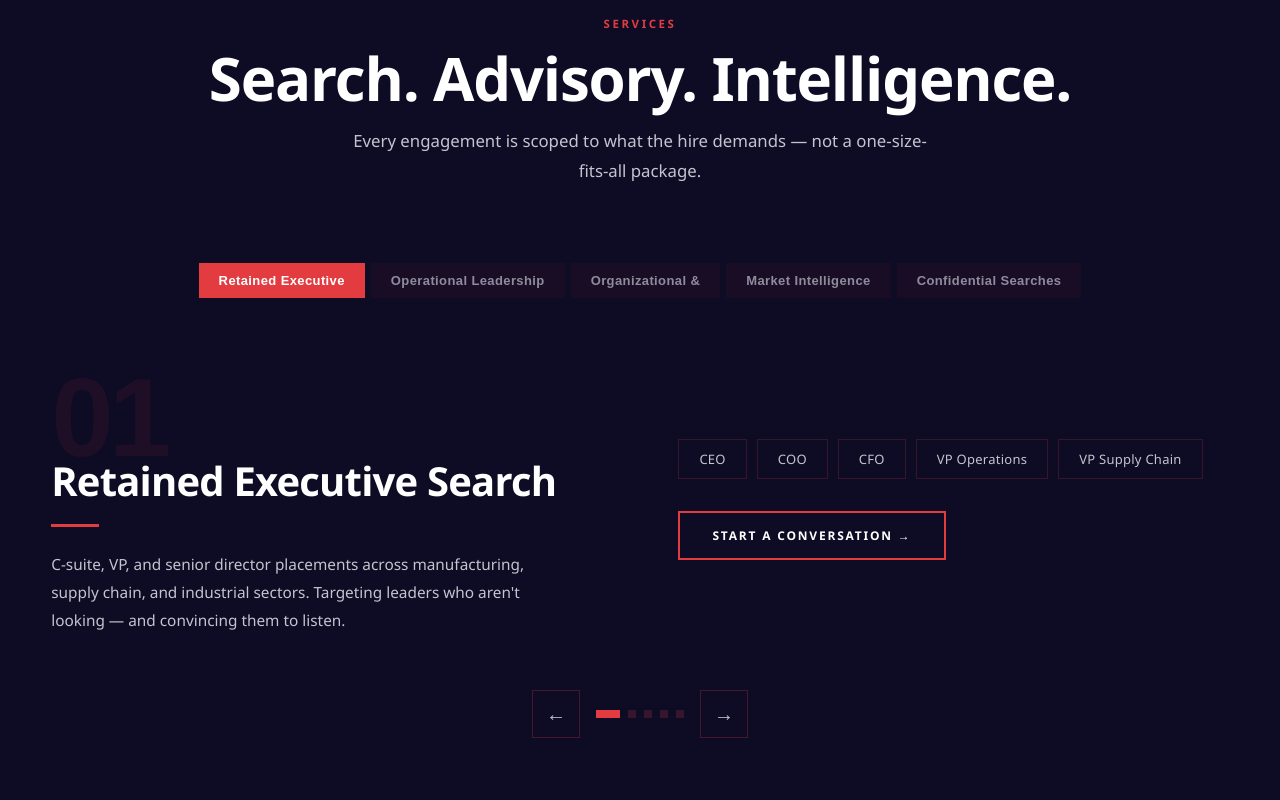
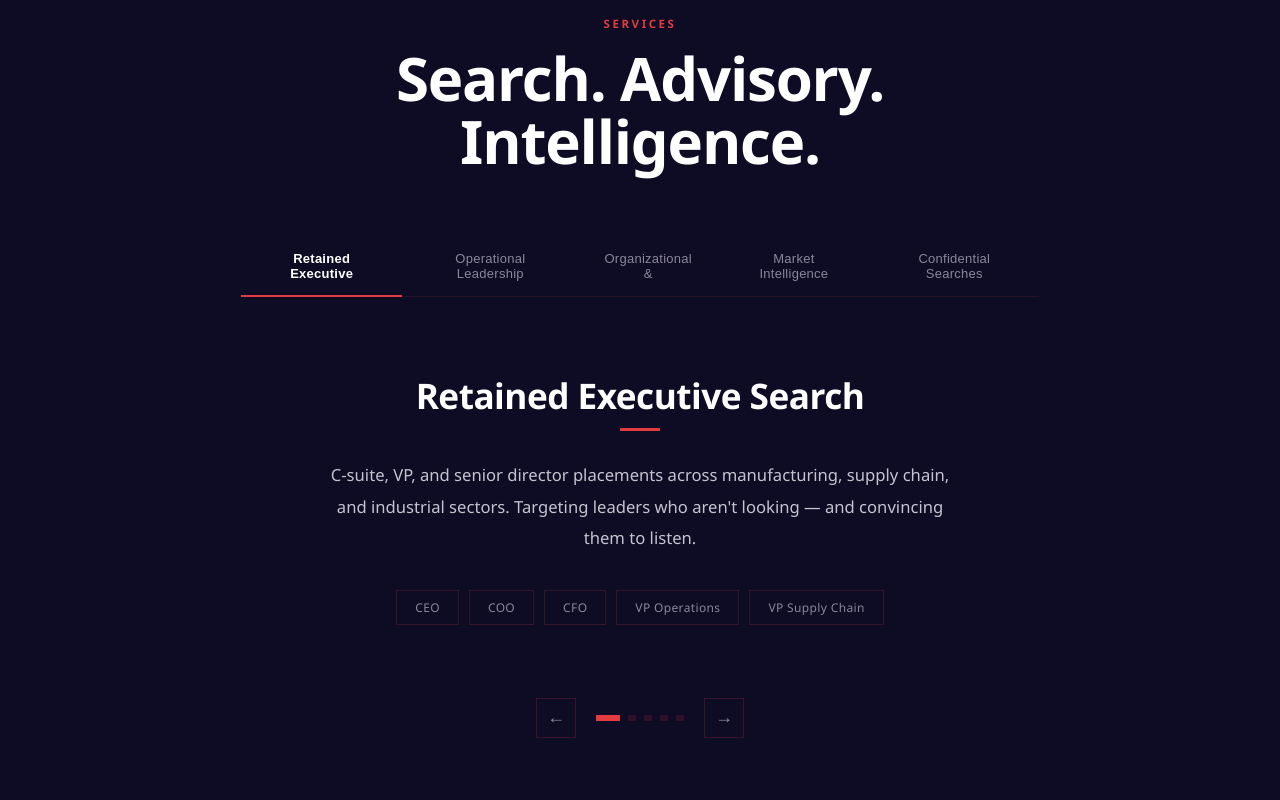
Before and after one commit to rc562/bound-search-partners, a React (Vite) app: page / in a window 1280 px wide. Shown: the part 2000-2800 px from the top of the page. Built offline with nearby package versions, Linux system fonts and the light colour scheme.

Commit message:
Services carousel: clean centered single-column redesign

```diff
--- a/src/App.jsx
+++ b/src/App.jsx
@@ -396,80 +396,76 @@ export default function App() {
 
       {/* SERVICES */}
       <section id="services" style={{background:C.n,padding:"clamp(5rem,10vw,9rem) 0",overflow:"hidden"}}>
-        <div style={{maxWidth:1320,margin:"0 auto",padding:"0 clamp(1.5rem,4vw,4rem)"}}>
-          {/* Section header */}
-          <div style={{textAlign:"center",marginBottom:"clamp(3rem,6vw,5rem)"}}>
-            <div style={{fontSize:"clamp(.65rem,.9vw,.78rem)",fontWeight:700,letterSpacing:".22em",textTransform:"uppercase",color:C.r}}>Services</div>
-            <h2 style={{fontSize:"clamp(2rem,5vw,3.75rem)",fontWeight:700,lineHeight:1.05,letterSpacing:"-.02em",marginTop:16,marginBottom:16}}>Search. Advisory. Intelligence.</h2>
-            <p style={{fontSize:"1.05rem",lineHeight:1.8,color:C.gl,maxWidth:600,margin:"0 auto"}}>Every engagement is scoped to what the hire demands — not a one-size-fits-all package.</p>
+        <div style={{maxWidth:900,margin:"0 auto",padding:"0 clamp(1.5rem,4vw,4rem)"}}>
+          {/* Section label */}
+          <div style={{textAlign:"center",marginBottom:"clamp(2.5rem,5vw,4rem)"}}>
+            <div style={{fontSize:"clamp(.65rem,.9vw,.78rem)",fontWeight:700,letterSpacing:".22em",textTransform:"uppercase",color:C.r,marginBottom:16}}>Services</div>
+            <h2 style={{fontSize:"clamp(2rem,5vw,3.75rem)",fontWeight:700,lineHeight:1.05,letterSpacing:"-.02em"}}>Search. Advisory. Intelligence.</h2>
           </div>
 
           {/* Navigation pills */}
-          <div style={{display:"flex",justifyContent:"center",gap:6,marginBottom:"clamp(2.5rem,5vw,4rem)",flexWrap:"wrap"}}>
+          <div style={{display:"flex",justifyContent:"center",gap:0,marginBottom:"clamp(3rem,6vw,5rem)",borderBottom:"1px solid rgba(226,60,65,.12)"}}>
             {srvs.map((s,i)=>(
               <button key={i} onClick={()=>setActiveSrv(i)}
-                style={{padding:"10px 20px",background:activeSrv===i?C.r:"rgba(226,60,65,.08)",border:"none",color:activeSrv===i?C.w:C.gl,fontSize:13,fontWeight:600,letterSpacing:".03em",cursor:"pointer",transition:"all .35s cubic-bezier(.23,1,.32,1)",borderRadius:0,opacity:activeSrv===i?1:.7}}
-                onMouseEnter={e=>{if(activeSrv!==i){e.currentTarget.style.background="rgba(226,60,65,.15)";e.currentTarget.style.opacity="1"}}}
-                onMouseLeave={e=>{if(activeSrv!==i){e.currentTarget.style.background="rgba(226,60,65,.08)";e.currentTarget.style.opacity=".7"}}}
-              >{s.t.split(" ").slice(0,2).join(" ")}</button>
+                style={{padding:"14px 24px",background:"none",border:"none",borderBottom:activeSrv===i?`2px solid ${C.r}`:"2px solid transparent",color:activeSrv===i?C.w:C.g,fontSize:13,fontWeight:activeSrv===i?700:500,letterSpacing:".02em",cursor:"pointer",transition:"all .3s",marginBottom:-1}}
+                onMouseEnter={e=>{if(activeSrv!==i)e.currentTarget.style.color=C.gl}}
+                onMouseLeave={e=>{if(activeSrv!==i)e.currentTarget.style.color=C.g}}
+              >{s.t.split(" ").length>2?s.t.split(" ").slice(0,2).join(" "):s.t}</button>
             ))}
           </div>
 
-          {/* Active service display */}
-          <div style={{position:"relative",minHeight:280}}>
+          {/* Active service — single centered column */}
+          <div style={{position:"relative",minHeight:260}}>
             {srvs.map((s,i)=>(
               <div key={i} style={{
                 position:i===activeSrv?"relative":"absolute",
                 top:0,left:0,right:0,
                 opacity:activeSrv===i?1:0,
-                transform:activeSrv===i?"translateY(0)":"translateY(24px)",
-                transition:"all .5s cubic-bezier(.23,1,.32,1)",
+                transform:activeSrv===i?"none":"translateY(16px)",
+                transition:"opacity .4s ease, transform .4s ease",
                 pointerEvents:activeSrv===i?"auto":"none",
-                display:"grid",gridTemplateColumns:"1fr 1fr",gap:"clamp(3rem,6vw,5rem)",alignItems:"center"
+                textAlign:"center"
               }}>
-                {/* Left — big title + number */}
-                <div>
-                  <div style={{fontSize:"clamp(4rem,10vw,7rem)",fontWeight:700,color:"rgba(226,60,65,.08)",lineHeight:1,letterSpacing:"-.04em",marginBottom:"-0.15em",fontFamily:"Arial,sans-serif"}}>{String(i+1).padStart(2,"0")}</div>
-                  <h3 style={{fontSize:"clamp(1.8rem,3.5vw,2.5rem)",fontWeight:700,color:C.w,lineHeight:1.15,letterSpacing:"-.02em",marginBottom:20}}>{s.t}</h3>
-                  <div style={{width:48,height:3,background:C.r,marginBottom:24}}/>
-                  <p style={{fontSize:"clamp(.95rem,1.2vw,1.1rem)",lineHeight:1.85,color:C.gl,maxWidth:480}}>{s.d}</p>
-                </div>
-                {/* Right — role tags + CTA */}
-                <div style={{display:"flex",flexDirection:"column",alignItems:"flex-start",gap:32}}>
-                  <div style={{display:"flex",flexWrap:"wrap",gap:10}}>
-                    {s.r.split(" · ").map((role,ri)=>(
-                      <span key={ri} style={{padding:"10px 20px",border:"1px solid rgba(226,60,65,.2)",color:C.gl,fontSize:13,fontWeight:500,letterSpacing:".02em",transition:"all .3s"}}
-                        onMouseEnter={e=>{e.currentTarget.style.borderColor=C.r;e.currentTarget.style.color=C.w;e.currentTarget.style.background="rgba(226,60,65,.08)"}}
-                        onMouseLeave={e=>{e.currentTarget.style.borderColor="rgba(226,60,65,.2)";e.currentTarget.style.color=C.gl;e.currentTarget.style.background="transparent"}}
-                      >{role}</span>
-                    ))}
-                  </div>
-                  <span onClick={()=>go("contact")} style={{display:"inline-flex",alignItems:"center",gap:12,padding:"14px 32px",background:"transparent",border:`2px solid ${C.r}`,color:C.w,fontSize:12,fontWeight:700,letterSpacing:".15em",textTransform:"uppercase",cursor:"pointer",transition:"all .3s"}}
-                    onMouseEnter={e=>{e.currentTarget.style.background=C.r;e.currentTarget.style.transform="translateY(-2px)"}}
-                    onMouseLeave={e=>{e.currentTarget.style.background="transparent";e.currentTarget.style.transform="translateY(0)"}}
-                  >Start a Conversation →</span>
+                <h3 style={{fontSize:"clamp(1.6rem,3vw,2.2rem)",fontWeight:700,color:C.w,lineHeight:1.2,letterSpacing:"-.015em",marginBottom:12}}>{s.t}</h3>
+                <div style={{width:40,height:3,background:C.r,margin:"0 auto 28px"}}/>
+                <p style={{fontSize:"clamp(1rem,1.3vw,1.1rem)",lineHeight:1.9,color:C.gl,maxWidth:640,margin:"0 auto 36px"}}>{s.d}</p>
+                <div style={{display:"flex",flexWrap:"wrap",justifyContent:"center",gap:10}}>
+                  {s.r.split(" · ").map((role,ri)=>(
+                    <span key={ri} style={{padding:"8px 18px",border:"1px solid rgba(226,60,65,.18)",color:C.g,fontSize:12,fontWeight:500,letterSpacing:".03em",transition:"all .3s"}}
+                      onMouseEnter={e=>{e.currentTarget.style.borderColor=C.r;e.currentTarget.style.color=C.w}}
+                      onMouseLeave={e=>{e.currentTarget.style.borderColor="rgba(226,60,65,.18)";e.currentTarget.style.color=C.g}}
+                    >{role}</span>
+                  ))}
                 </div>
               </div>
             ))}
           </div>
 
-          {/* Prev/Next arrows */}
-          <div style={{display:"flex",justifyContent:"center",gap:16,marginTop:"clamp(2rem,4vw,3rem)"}}>
-            <button onClick={()=>setActiveSrv(p=>(p-1+srvs.length)%srvs.length)}
-              style={{width:48,height:48,border:`1px solid rgba(226,60,65,.25)`,background:"transparent",color:C.gl,fontSize:20,cursor:"pointer",display:"flex",alignItems:"center",justifyContent:"center",transition:"all .3s"}}
-              onMouseEnter={e=>{e.currentTarget.style.borderColor=C.r;e.currentTarget.style.color=C.w;e.currentTarget.style.background="rgba(226,60,65,.1)"}}
-              onMouseLeave={e=>{e.currentTarget.style.borderColor="rgba(226,60,65,.25)";e.currentTarget.style.color=C.gl;e.currentTarget.style.background="transparent"}}
+          {/* Bottom nav: arrows + dots */}
+          <div style={{display:"flex",justifyContent:"center",alignItems:"center",gap:20,marginTop:"clamp(2.5rem,5vw,4rem)"}}>
+            <button onClick={()=>setActiveSrv(p=>(p-1+srvs.length)%srvs.length)} aria-label="Previous service"
+              style={{width:40,height:40,border:"1px solid rgba(226,60,65,.2)",background:"none",color:C.g,fontSize:18,cursor:"pointer",display:"flex",alignItems:"center",justifyContent:"center",transition:"all .3s"}}
+              onMouseEnter={e=>{e.currentTarget.style.borderColor=C.r;e.currentTarget.style.color=C.w}}
+              onMouseLeave={e=>{e.currentTarget.style.borderColor="rgba(226,60,65,.2)";e.currentTarget.style.color=C.g}}
             >{"\u2190"}</button>
             <div style={{display:"flex",alignItems:"center",gap:8}}>
               {srvs.map((_,i)=>(
-                <div key={i} onClick={()=>setActiveSrv(i)} style={{width:activeSrv===i?24:8,height:8,background:activeSrv===i?C.r:"rgba(226,60,65,.2)",transition:"all .35s cubic-bezier(.23,1,.32,1)",cursor:"pointer"}}/>
+                <div key={i} onClick={()=>setActiveSrv(i)} style={{width:activeSrv===i?24:8,height:6,background:activeSrv===i?C.r:"rgba(226,60,65,.15)",transition:"all .35s cubic-bezier(.23,1,.32,1)",cursor:"pointer"}}/>
               ))}
             </div>
-            <button onClick={()=>setActiveSrv(p=>(p+1)%srvs.length)}
-              style={{width:48,height:48,border:`1px solid rgba(226,60,65,.25)`,background:"transparent",color:C.gl,fontSize:20,cursor:"pointer",display:"flex",alignItems:"center",justifyContent:"center",transition:"all .3s"}}
-              onMouseEnter={e=>{e.currentTarget.style.borderColor=C.r;e.currentTarget.style.color=C.w;e.currentTarget.style.background="rgba(226,60,65,.1)"}}
-              onMouseLeave={e=>{e.currentTarget.style.borderColor="rgba(226,60,65,.25)";e.currentTarget.style.color=C.gl;e.currentTarget.style.background="transparent"}}
+            <button onClick={()=>setActiveSrv(p=>(p+1)%srvs.length)} aria-label="Next service"
+              style={{width:40,height:40,border:"1px solid rgba(226,60,65,.2)",background:"none",color:C.g,fontSize:18,cursor:"pointer",display:"flex",alignItems:"center",justifyContent:"center",transition:"all .3s"}}
+              onMouseEnter={e=>{e.currentTarget.style.borderColor=C.r;e.currentTarget.style.color=C.w}}
+              onMouseLeave={e=>{e.currentTarget.style.borderColor="rgba(226,60,65,.2)";e.currentTarget.style.color=C.g}}
             >{"\u2192"}</button>
+          </div>
+
+          {/* Single CTA below everything */}
+          <div style={{textAlign:"center",marginTop:"clamp(2.5rem,5vw,4rem)"}}>
+            <span onClick={()=>go("contact")} style={{display:"inline-flex",alignItems:"center",gap:12,padding:"14px 36px",background:"transparent",border:`2px solid ${C.r}`,color:C.w,fontSize:12,fontWeight:700,letterSpacing:".15em",textTransform:"uppercase",cursor:"pointer",transition:"all .3s"}}
+              onMouseEnter={e=>{e.currentTarget.style.background=C.r;e.currentTarget.style.transform="translateY(-2px)"}}
+              onMouseLeave={e=>{e.currentTarget.style.background="transparent";e.currentTarget.style.transform="translateY(0)"}}
+            >Discuss Your Search →</span>
           </div>
         </div>
       </section>
```
